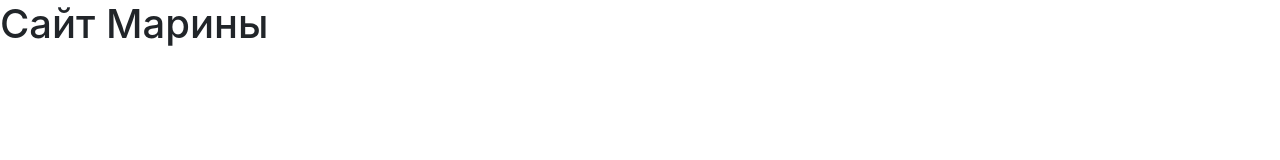
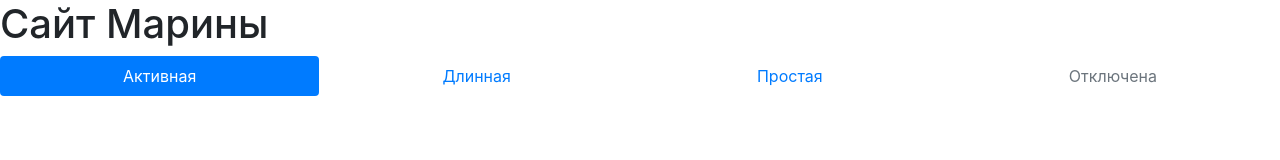
Before and after one commit to miledi-moda/miledi-moda.github.io, a plain HTML site: page index.html in a window 1280 px wide. Drawn offline with nearby package versions, Linux system fonts and the light colour scheme.

Commit message:
ghjdthrf

```diff
--- a/index.html
+++ b/index.html
@@ -7,6 +7,13 @@
 </head>
 <body>
 <h1>Сайт Марины</h1>
+<nav class="nav nav-pills flex-column flex-sm-row">
+  <a class="flex-sm-fill text-sm-center nav-link active" href="#">Активная</a>
+  <a class="flex-sm-fill text-sm-center nav-link" href="#">Длинная</a>
+  <a class="flex-sm-fill text-sm-center nav-link" href="#">Простая</a>
+  <a class="flex-sm-fill text-sm-center nav-link disabled" href="#" tabindex="-1" aria-disabled="true">Отключена</a>
+</nav>
+
 	<!-- Optional JavaScript -->
     <!-- jQuery first, then Popper.js, then Bootstrap JS -->
     <script src="https://code.jquery.com/jquery-3.5.1.slim.min.js" integrity="sha384-DfXdz2htPH0lsSSs5nCTpuj/zy4C+OGpamoFVy38MVBnE+IbbVYUew+OrCXaRkfj" crossorigin="anonymous"></script>
```
